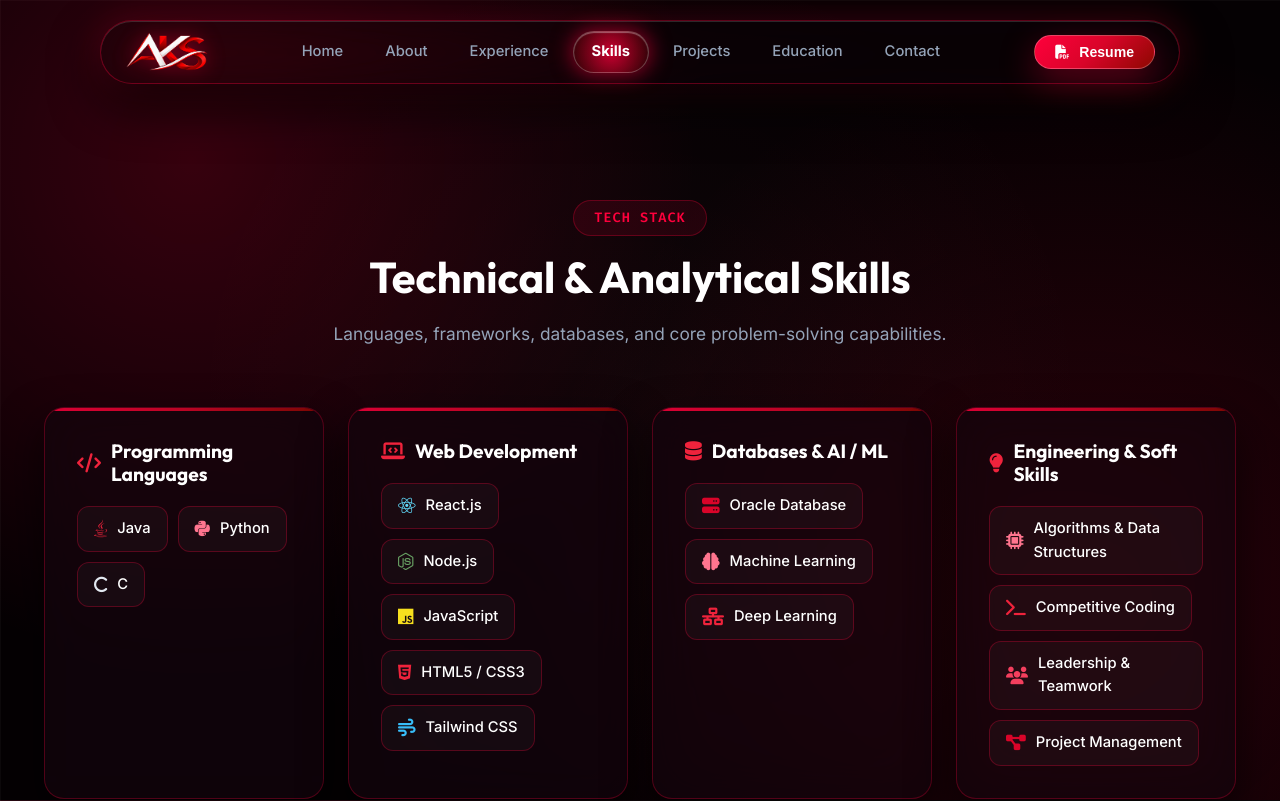
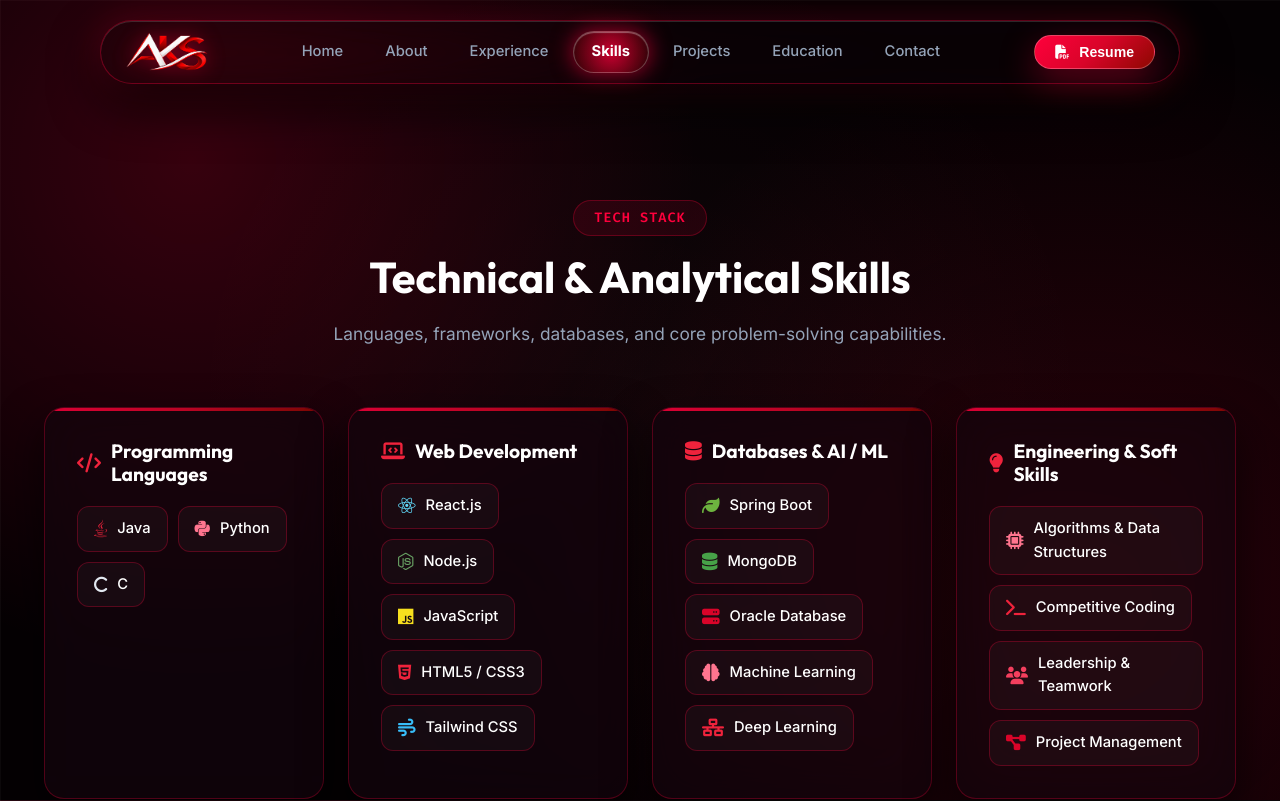
Before and after one commit to pushanargha23/my-portfolio, a React (Vite) app: page /skills in a window 1280 px wide. Shown: the top 801 px of the page. Built offline with nearby package versions, Linux system fonts and the light colour scheme.

Commit message:
skill improvent

```diff
--- a/src/components/Modals.jsx
+++ b/src/components/Modals.jsx
@@ -292,7 +292,7 @@
                   </h4>
                   <p><strong>Languages:</strong> Java 17, Python, C</p>
                   <p><strong>Frameworks & Web:</strong> Spring Boot 4, Spring Security JWT, React.js, Node.js, Tailwind CSS</p>
-                  <p><strong>Databases:</strong> PostgreSQL, Oracle Database, SQL Query Optimization</p>
+                  <p><strong>Databases:</strong> MongoDB, PostgreSQL, Oracle Database, SQL Query Optimization</p>
                 </div>
               </div>
             )}
--- a/src/components/Skills.jsx
+++ b/src/components/Skills.jsx
@@ -26,6 +26,8 @@
       title: 'Databases & AI / ML',
       icon: 'fa-solid fa-database',
       skills: [
+        { name: 'Spring Boot', icon: 'fa-solid fa-leaf', color: '#6DB33F' },
+        { name: 'MongoDB', icon: 'fa-solid fa-database', color: '#47A248' },
         { name: 'Oracle Database', icon: 'fa-solid fa-server', color: '#D90429' },
         { name: 'Machine Learning', icon: 'fa-solid fa-brain', color: '#FF758F' },
         { name: 'Deep Learning', icon: 'fa-solid fa-network-wired', color: '#EF233C' }
--- a/src/components/TerminalWidget.jsx
+++ b/src/components/TerminalWidget.jsx
@@ -109,7 +109,7 @@
             <div style={{ paddingLeft: '16px', color: 'var(--text-muted)', lineHeight: '1.8' }}>
               [✓] Backend: Java 17, Spring Boot 4, Spring Security JWT, MapStruct<br />
               [✓] Frontend: React.js, Node.js, JavaScript, Tailwind CSS<br />
-              [✓] Databases: PostgreSQL, Oracle Database, SQL Optimization<br />
+              [✓] Databases: MongoDB, PostgreSQL, Oracle Database, SQL Optimization<br />
               [✓] Real-Time & Docs: STOMP WebSockets, OpenAPI 3 / Swagger<br />
             </div>
           </div>
--- a/src/index.css
+++ b/src/index.css
@@ -823,6 +823,7 @@
     width: 100%;
     justify-content: center;
   }
+}
 
 /* Mobile Navigation Controls (Strict Desktop Hide) */
 .mobile-nav-controls-wrapper,
```
